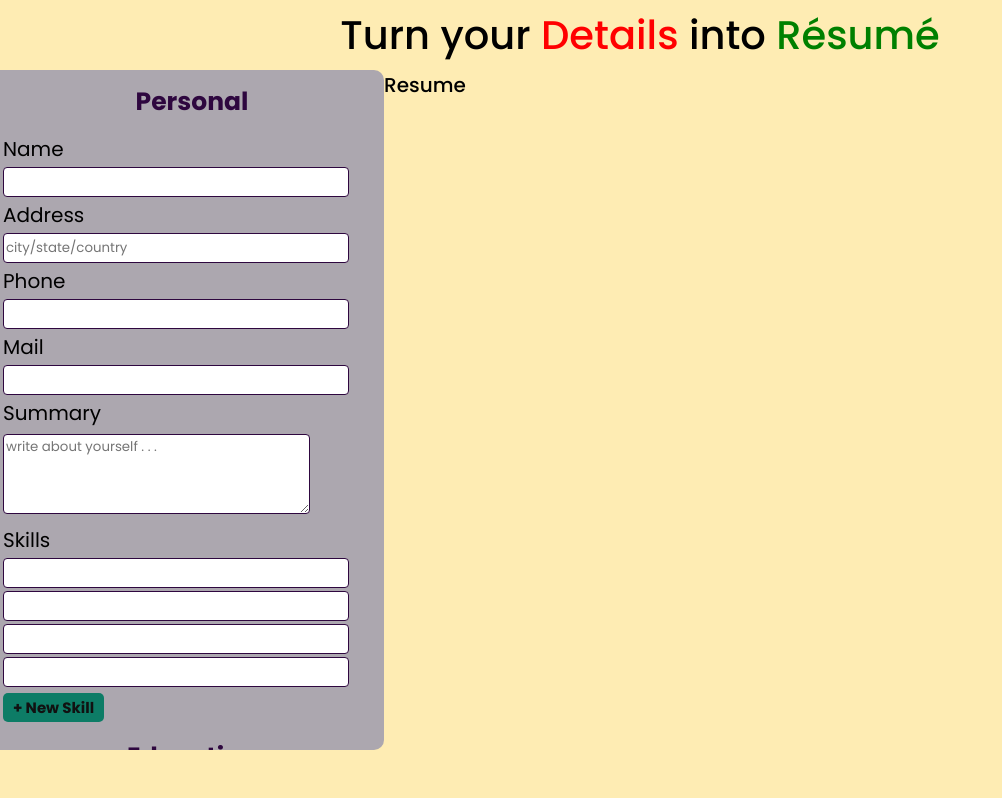
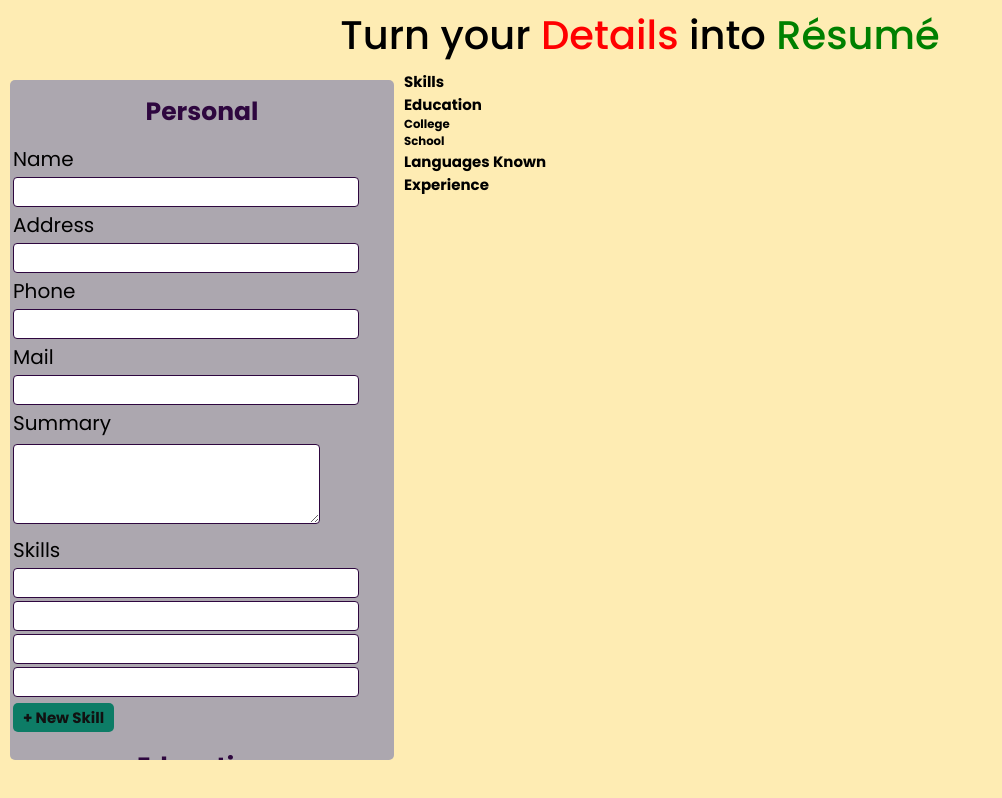
Before and after one commit to madesh02104/react-projects, a React app in the folder cv-builder/: page / in a window 1280 px wide. Shown: the whole page, without its empty margins (0-1002 px from the left). Built offline with nearby package versions, Linux system fonts and the light colour scheme; the HTML template or start-up script is replaced by a standard one.

Commit message:
added states and probs to exchange input data between components

```diff
--- a/cv-builder/src/components/App.jsx
+++ b/cv-builder/src/components/App.jsx
@@ -1,16 +1,14 @@
-//import { useState } from 'react'
 import HeaderData from './Header.jsx';
 import Body from './Body.jsx';
 import '../styles/App.css';
 
 function App() {
-
   return (
     <>
-        <HeaderData />
-        <Body classNmae="body-area" />
+      <HeaderData />
+      <Body />
     </>
-  )
+  );
 }
 
-export default App
+export default App;
--- a/cv-builder/src/components/Body.jsx
+++ b/cv-builder/src/components/Body.jsx
@@ -1,14 +1,54 @@
-import '../styles/body.css';
+import { useState } from 'react';
 import Form from './Form.jsx';
 import Resume from './Resume.jsx';
+import '../styles/body.css';
 
 export default function Body() {
+  const [formData, setFormData] = useState({
+    personal: { name: '', address: '', phone: '', mail: '', summary: '', skills: ['', '', '', ''] },
+    education: { college: '', degree: '', passoutClg: '', gpaClg: '', school: '', passoutScl: '', gpaScl: '' },
+    languages: ['', ''],
+    experience: [
+      {
+        company: '',
+        job: '',
+        duration: '',
+        location: '',
+        achievements: [''],
+      },
+    ],
+  });
+
+  // Handler to update personal details
+  const handlePersonalChange = (updatedPersonal) => {
+    setFormData((prevData) => ({ ...prevData, personal: updatedPersonal }));
+  };
+
+  // Handler to update education details
+  const handleEducationChange = (updatedEducation) => {
+    setFormData((prevData) => ({ ...prevData, education: updatedEducation }));
+  };
+
+  // Handler to update languages
+  const handleLanguagesChange = (updatedLanguages) => {
+    setFormData((prevData) => ({ ...prevData, languages: updatedLanguages }));
+  };
+
+  // Handler to update experience
+  const handleExperienceChange = (updatedExperience) => {
+    setFormData((prevData) => ({ ...prevData, experience: updatedExperience }));
+  };
+
   return (
-    <>
-        <div className="body-container">
-            <Form />
-            <Resume />
-        </div>
-    </>
-  )
+    <div className="body-container">
+      <Form
+        formData={formData}
+        handlePersonalChange={handlePersonalChange}
+        handleEducationChange={handleEducationChange}
+        handleLanguagesChange={handleLanguagesChange}
+        handleExperienceChange={handleExperienceChange}
+      />
+      <Resume formData={formData} />
+    </div>
+  );
 }
--- a/cv-builder/src/components/Education.jsx
+++ b/cv-builder/src/components/Education.jsx
@@ -1,31 +1,48 @@
+import PropTypes from 'prop-types';
 
+export default function Education({ educationData, handleEducationChange }) {
+  const handleInputChange = (e) => {
+    handleEducationChange({ ...educationData, [e.target.id]: e.target.value });
+  };
 
-export default function Education() {
   return (
     <div className="education-div">
       <h1>Education</h1>
       <div className="details-list">
         <label htmlFor="college">College/University</label>
-        <input type="text" id="college" />
+        <input type="text" id="college" value={educationData.college} onChange={handleInputChange} />
 
         <label htmlFor="degree">Degree</label>
-        <input type="text" id="degree" />
+        <input type="text" id="degree" value={educationData.degree} onChange={handleInputChange} />
 
         <label htmlFor="passout-clg">Passed out on</label>
-        <input type="text" id="passout-clg" />
+        <input type="text" id="passout-clg" value={educationData.passoutClg} onChange={handleInputChange} />
 
         <label htmlFor="gpa-clg">Percentage/GPA</label>
-        <input type="number" id="gpa-clg" />
+        <input type="number" id="gpa-clg" value={educationData.gpaClg} onChange={handleInputChange} />
 
         <label htmlFor="school">Schooling</label>
-        <input type="text" id="school" />
+        <input type="text" id="school" value={educationData.school} onChange={handleInputChange} />
 
         <label htmlFor="passout-scl">Passed out on</label>
-        <input type="text" id="passout-scl" />
+        <input type="text" id="passout-scl" value={educationData.passoutScl} onChange={handleInputChange} />
 
         <label htmlFor="gpa-scl">Percentage/GPA</label>
-        <input type="number" id="gpa-scl" />
+        <input type="number" id="gpa-scl" value={educationData.gpaScl} onChange={handleInputChange} />
       </div>
     </div>
-  )
+  );
 }
+
+Education.propTypes = {
+  educationData: PropTypes.shape({
+    college: PropTypes.string.isRequired,
+    degree: PropTypes.string.isRequired,
+    passoutClg: PropTypes.string.isRequired,
+    gpaClg: PropTypes.number.isRequired,
+    school: PropTypes.string.isRequired,
+    passoutScl: PropTypes.string.isRequired,
+    gpaScl: PropTypes.number.isRequired,
+  }).isRequired,
+  handleEducationChange: PropTypes.func.isRequired,
+};
--- a/cv-builder/src/components/Experience.jsx
+++ b/cv-builder/src/components/Experience.jsx
@@ -1,52 +1,90 @@
+import PropTypes from 'prop-types';
 
+export default function Experience({ experienceData, handleExperienceChange }) {
+  const handleInputChange = (index, field, value) => {
+    const newExperiences = [...experienceData];
+    newExperiences[index][field] = value;
+    handleExperienceChange(newExperiences);
+  };
 
-export default function Experience() {
+  const handleAchievementChange = (index, achievementIndex, value) => {
+    const newExperiences = [...experienceData];
+    newExperiences[index].achievements[achievementIndex] = value;
+    handleExperienceChange(newExperiences);
+  };
+
+  const handleAddAchievement = (e, index) => {
+    e.preventDefault();
+    const newExperiences = [...experienceData];
+    newExperiences[index].achievements.push('');
+    handleExperienceChange(newExperiences);
+  };
+
+  const handleAddExperience = (e) => {
+    e.preventDefault();
+    handleExperienceChange([
+      ...experienceData,
+      { company: '', job: '', duration: '', location: '', achievements: [''] },
+    ]);
+  };
+
   return (
     <div className="experience-div">
       <h1>Experience</h1>
-      <div className="details-list">
-        <label htmlFor="company">Company</label>
-        <input type="text" id="company" />
+      {experienceData.map((experience, index) => (
+        <div key={index} className="experience-section">
+          <label htmlFor={`company-${index}`}>Company</label>
+          <input
+            type="text"
+            id={`company-${index}`}
+            value={experience.company}
+            onChange={(e) => handleInputChange(index, 'company', e.target.value)}
+          />
 
-        <label htmlFor="job">Job/Role</label>
-        <input type="text" id="job" />
+          <label htmlFor={`job-${index}`}>Job</label>
+          <input
+            type="text"
+            id={`job-${index}`}
+            value={experience.job}
+            onChange={(e) => handleInputChange(index, 'job', e.target.value)}
+          />
 
-        <label htmlFor="duration">Duration</label>
-        <input type="text" id="duration" placeholder="eg: 25 june 2022 - 17 august 2023" />
+          <label htmlFor={`duration-${index}`}>Duration</label>
+          <input
+            type="text"
+            id={`duration-${index}`}
+            value={experience.duration}
+            onChange={(e) => handleInputChange(index, 'duration', e.target.value)}
+          />
 
-        <label htmlFor="location">Location</label>
-        <input type="text" id="location" />
+          <label htmlFor={`location-${index}`}>Location</label>
+          <input
+            type="text"
+            id={`location-${index}`}
+            value={experience.location}
+            onChange={(e) => handleInputChange(index, 'location', e.target.value)}
+          />
 
-        <div className="achievements-div">
-          <label htmlFor="achievement">Achievements</label>
-          <input type="text" id="achievement" />
-          <input type="text" id="achievement" />
-          <input type="text" id="achievement" />
-          <button className="add-achievements-btn">+ New Achievement</button>
+          <div className="achievements-section">
+            <label>Achievements</label>
+            {experience.achievements.map((achievement, achIndex) => (
+              <input
+                key={achIndex}
+                type="text"
+                value={achievement}
+                onChange={(e) => handleAchievementChange(index, achIndex, e.target.value)}
+              />
+            ))}
+            <button onClick={(e) => handleAddAchievement(e, index)}>+ New Achievement</button>
+          </div>
         </div>
-      </div>
-      <div className="details-list">
-        <label htmlFor="company">Company</label>
-        <input type="text" id="company" />
+      ))}
+      <button onClick={handleAddExperience}>+ New Experience</button>
+    </div>
+  );
+}
 
-        <label htmlFor="job">Job/Role</label>
-        <input type="text" id="job" />
-
-        <label htmlFor="duration">Duration</label>
-        <input type="text" id="duration" placeholder="eg: 25 june 2022 - 17 august 2023" />
-
-        <label htmlFor="location">Location</label>
-        <input type="text" id="location" />
-
-        <div className="achievements-div">
-          <label htmlFor="achievement">Achievements</label>
-          <input type="text" id="achievement" />
-          <input type="text" id="achievement" />
-          <input type="text" id="achievement" />
-          <button className="add-achievements-btn">+ New Achievement</button>
-        </div>
-      </div>
-      <button className="add-experience-btn">+ New Experience</button>
-    </div>
-  )
-}
+Experience.propTypes = {
+  experienceData: PropTypes.array.isRequired,
+  handleExperienceChange: PropTypes.func.isRequired,
+};
--- a/cv-builder/src/components/Form.jsx
+++ b/cv-builder/src/components/Form.jsx
@@ -1,18 +1,25 @@
-import '../styles/form.css';
 import Personal from './Personal.jsx';
 import Education from './Education.jsx';
 import Languages from './Languages.jsx';
 import Experience from './Experience.jsx';
+import PropTypes from 'prop-types';
+import '../styles/form.css';
 
-export default function Form() {
+export default function Form({ formData, handlePersonalChange, handleEducationChange, handleLanguagesChange, handleExperienceChange }) {
   return (
-    <>
-        <form>
-            <Personal />
-            <Education />
-            <Languages />
-            <Experience />
-        </form>
-    </>
-  )
+    <form>
+      <Personal personalData={formData.personal} handlePersonalChange={handlePersonalChange} />
+      <Education educationData={formData.education} handleEducationChange={handleEducationChange} />
+      <Languages languagesData={formData.languages} handleLanguagesChange={handleLanguagesChange} />
+      <Experience experienceData={formData.experience} handleExperienceChange={handleExperienceChange} />
+    </form>
+  );
 }
+
+Form.propTypes = {
+  formData: PropTypes.object.isRequired,
+  handlePersonalChange: PropTypes.func.isRequired,
+  handleEducationChange: PropTypes.func.isRequired,
+  handleLanguagesChange: PropTypes.func.isRequired,
+  handleExperienceChange: PropTypes.func.isRequired,
+};
--- a/cv-builder/src/components/Languages.jsx
+++ b/cv-builder/src/components/Languages.jsx
@@ -1,14 +1,41 @@
+import { useState } from 'react';
+import PropTypes from 'prop-types';
 
+export default function Languages({ languagesData, handleLanguagesChange }) {
+  const [languages, setLanguages] = useState(languagesData);
 
-export default function Languages() {
+  const handleLanguageChange = (index, value) => {
+    const updatedLanguages = [...languages];
+    updatedLanguages[index] = value;
+    setLanguages(updatedLanguages);
+    handleLanguagesChange(updatedLanguages);
+  };
+
+  const handleAddLanguage = (e) => {
+    e.preventDefault();
+    setLanguages([...languages, '']);
+    handleLanguagesChange([...languages, '']);
+  };
+
   return (
     <div className="languages-div">
       <h1>Languages Known</h1>
       <div className="details-list">
-        <input type="text" />
-        <input type="text" />
+        {languages.map((language, index) => (
+          <input
+            key={index}
+            type="text"
+            value={language}
+            onChange={(e) => handleLanguageChange(index, e.target.value)}
+          />
+        ))}
       </div>
-      <button className="add-language-btn">+ New Language</button>
+      <button onClick={handleAddLanguage} className="add-language-btn">+ New Language</button>
     </div>
-  )
+  );
 }
+
+Languages.propTypes = {
+  languagesData: PropTypes.array.isRequired,
+  handleLanguagesChange: PropTypes.func.isRequired,
+};
--- a/cv-builder/src/components/Personal.jsx
+++ b/cv-builder/src/components/Personal.jsx
@@ -1,35 +1,66 @@
+import { useState } from 'react';
+import PropTypes from 'prop-types';
 
-export default function Personal() {
+
+export default function Personal({ personalData, handlePersonalChange }) {
+  const [skills, setSkills] = useState(personalData.skills);
+
+  const handleInputChange = (e) => {
+    handlePersonalChange({ ...personalData, [e.target.id]: e.target.value });
+  };
+
+  const handleSkillsChange = (index, value) => {
+    const updatedSkills = [...skills];
+    updatedSkills[index] = value;
+    setSkills(updatedSkills);
+    handlePersonalChange({ ...personalData, skills: updatedSkills });
+  };
+
+  const handleAddSkill = (e) => {
+    e.preventDefault();
+    setSkills([...skills, '']);
+    handlePersonalChange({ ...personalData, skills: [...skills, ''] });
+  };
+
   return (
     <div className='personal-div'>
       <h1>Personal</h1>
       <div className='details-list'>
         <label htmlFor="name">Name</label>
-            <input type="text" id='name' />
+        <input type="text" id='name' value={personalData.name} onChange={handleInputChange} />
 
         <label htmlFor="address">Address</label>
-            <input type="text" id='address' placeholder='city/state/country' />
+        <input type="text" id='address' value={personalData.address} onChange={handleInputChange} />
 
         <label htmlFor="phone">Phone</label>
-            <input type="tel" id='phone' />
+        <input type="tel" id='phone' value={personalData.phone} onChange={handleInputChange} />
 
         <label htmlFor="mail">Mail</label>
-            <input type="email" name="mail" id="mail" />
+        <input type="email" id='mail' value={personalData.mail} onChange={handleInputChange} />
 
         <label htmlFor="summary">Summary</label>
-            <textarea type="text" id='summary' placeholder="write about yourself . . ." />
+        <textarea id='summary' value={personalData.summary} onChange={handleInputChange} />
 
         <div className="skills-div">
           <label>Skills</label>
           <div className="skill-inputs">
-                    <input type="text" />
-                    <input type="text" />
-                    <input type="text" />
-                    <input type="text" />
+            {skills.map((skill, index) => (
+              <input
+                key={index}
+                type="text"
+                value={skill}
+                onChange={(e) => handleSkillsChange(index, e.target.value)}
+              />
+            ))}
           </div>
-                <button className="add-skill-btn">+ New Skill</button>
+          <button onClick={handleAddSkill} className="add-skill-btn">+ New Skill</button>
         </div>
       </div>
     </div>
-  )
+  );
 }
+
+Personal.propTypes = {
+  personalData: PropTypes.object.isRequired,
+  handlePersonalChange: PropTypes.func.isRequired,
+};
--- a/cv-builder/src/components/Resume.jsx
+++ b/cv-builder/src/components/Resume.jsx
@@ -1,9 +1,64 @@
 import '../styles/resume.css';
+import PropTypes from 'prop-types';
 
-export default function Resume() {
+
+export default function Resume({ formData }) {
+  const { personal, education, languages, experience } = formData;
+
   return (
-    <>
-        <h1>Resume</h1>
-    </>
-  )
+    <div className="resume-div">
+      <h1>{personal.name}</h1>
+      <p>{personal.address}</p>
+      <p>{personal.phone}</p>
+      <p>{personal.mail}</p>
+      <p>{personal.summary}</p>
+
+      <h2>Skills</h2>
+      <ul>
+        {personal.skills.map((skill, index) => (
+          <li key={index}>{skill}</li>
+        ))}
+      </ul>
+
+      <h2>Education</h2>
+      <div>
+        <h3>College</h3>
+        <p>{education.college}</p>
+        <p>{education.degree}</p>
+        <p>{education.passoutClg}</p>
+        <p>{education.gpaClg}</p>
+
+        <h3>School</h3>
+        <p>{education.school}</p>
+        <p>{education.passoutScl}</p>
+        <p>{education.gpaScl}</p>
+      </div>
+
+      <h2>Languages Known</h2>
+      <ul>
+        {languages.map((language, index) => (
+          <li key={index}>{language}</li>
+        ))}
+      </ul>
+
+      <h2>Experience</h2>
+      {experience.map((exp, index) => (
+        <div key={index}>
+          <h3>{exp.company}</h3>
+          <p>{exp.job}</p>
+          <p>{exp.duration}</p>
+          <p>{exp.location}</p>
+          <ul>
+            {exp.achievements.map((achievement, achIndex) => (
+              <li key={achIndex}>{achievement}</li>
+            ))}
+          </ul>
+        </div>
+      ))}
+    </div>
+  );
 }
+
+Resume.propTypes = {
+  formData: PropTypes.object.isRequired,
+};
--- a/cv-builder/src/styles/body.css
+++ b/cv-builder/src/styles/body.css
@@ -23,10 +23,10 @@ transform: scale(0.95);
 Form {
   height: 85vh;
   width: 30%;
+  margin: 1rem;
+  border-radius: 0.5rem;
   overflow-y: auto;
   background-color: var(--bg-ash);
-  border-top-right-radius: 1rem;
-  border-bottom-right-radius: 1rem;
 }
 
 Form::-webkit-scrollbar {
```
Lines whose indentation alone changed are shown as unchanged.
